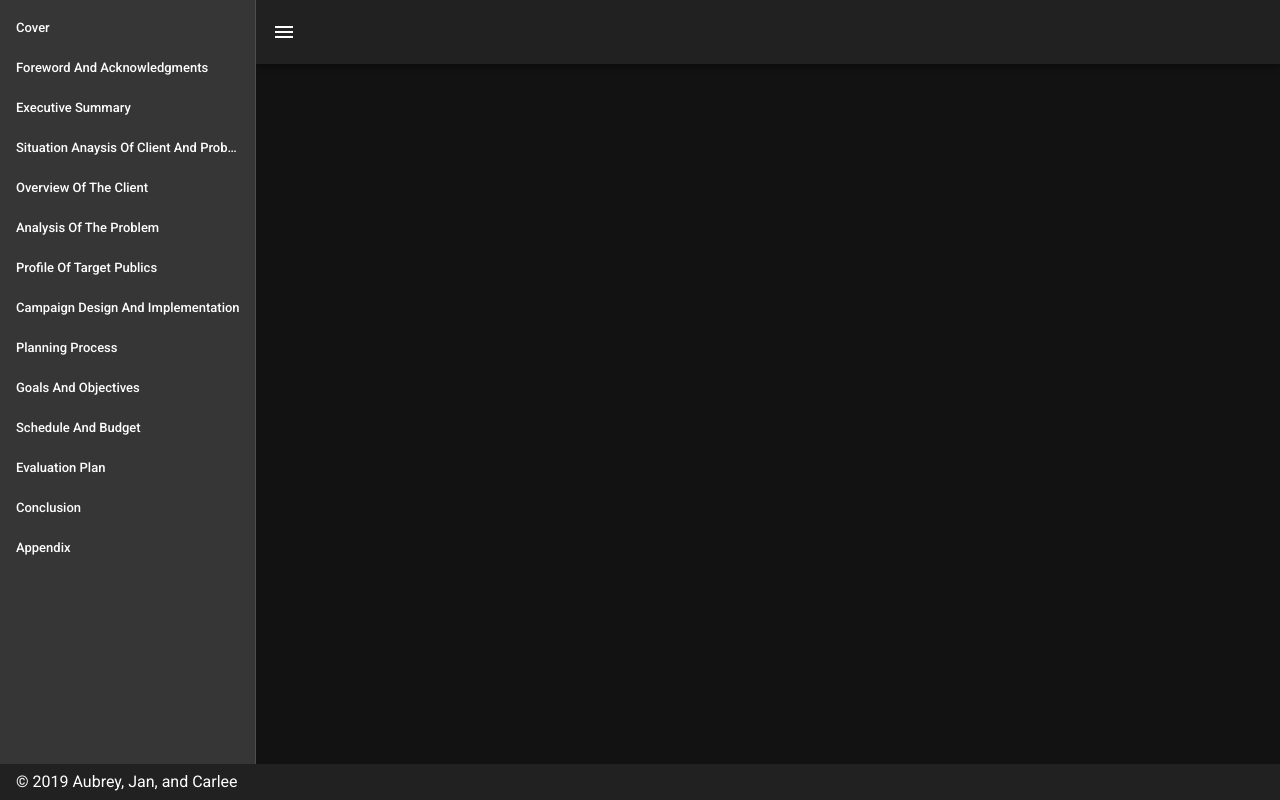
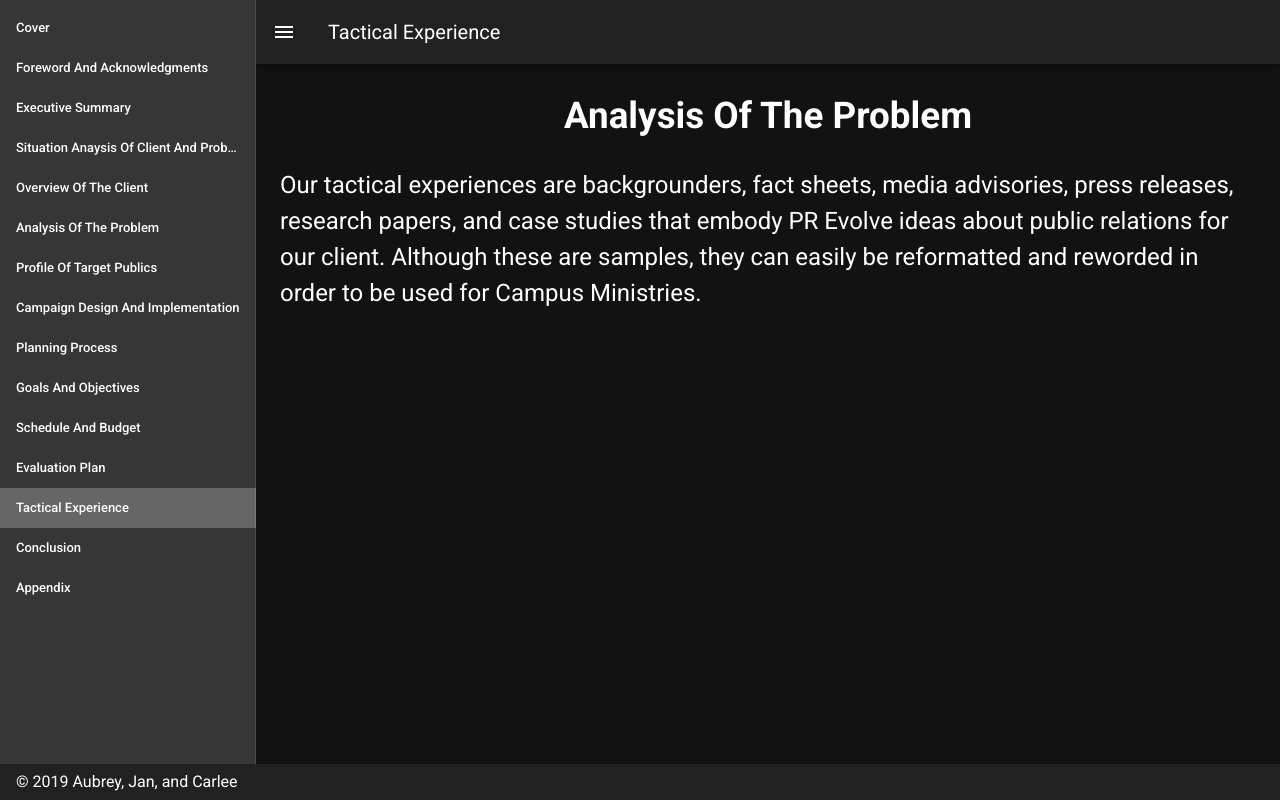
Before and after one commit to jgierlach/Advanced-PR-Plan-Book, a Vue app: page /tactical-experience in a window 1280 px wide. Built offline with nearby package versions, Linux system fonts and the light colour scheme.

Commit message:
More changes

```diff
--- a/src/components/Navbar.vue
+++ b/src/components/Navbar.vue
@@ -82,6 +82,11 @@
         icon: 'home'
       },
       {
+        name: 'Tactical Experience',
+        url: '/tactical-experience',
+        icon: 'home'
+      },
+      {
         name: 'Conclusion',
         url: '/conclusion',
         icon: 'home'
--- a/src/router/index.js
+++ b/src/router/index.js
@@ -14,6 +14,7 @@
 import EvaluationPlan from '../views/EvaluationPlan.vue'
 import Conclusion from '../views/Conclusion.vue'
 import Appendix from '../views/Appendix.vue'
+import TacticalExperience from '../views/TacticalExperience.vue'
 
 Vue.use(VueRouter)
 
@@ -79,6 +80,11 @@
     component: EvaluationPlan
   },
   {
+    path: '/tactical-experience',
+    name: 'Tactical Experience',
+    component: TacticalExperience
+  },
+  {
     path: '/conclusion',
     name: 'Conclusion',
     component: Conclusion
--- /dev/null
+++ b/src/views/TacticalExperience.vue
@@ -0,0 +1,21 @@
+<template>
+  <div class="container">
+      <h1 class="text-center">Analysis Of The Problem</h1>
+      <br />
+
+      <p>Our tactical experiences are backgrounders, fact sheets, media advisories, press releases, research papers, and case studies that embody PR Evolve ideas about public relations for our client. Although these are samples, they can easily be reformatted and reworded in order to be used for Campus Ministries.</p>
+
+
+
+  </div>
+</template>
+
+<script>
+export default {
+
+}
+</script>
+
+<style>
+
+</style>
```
